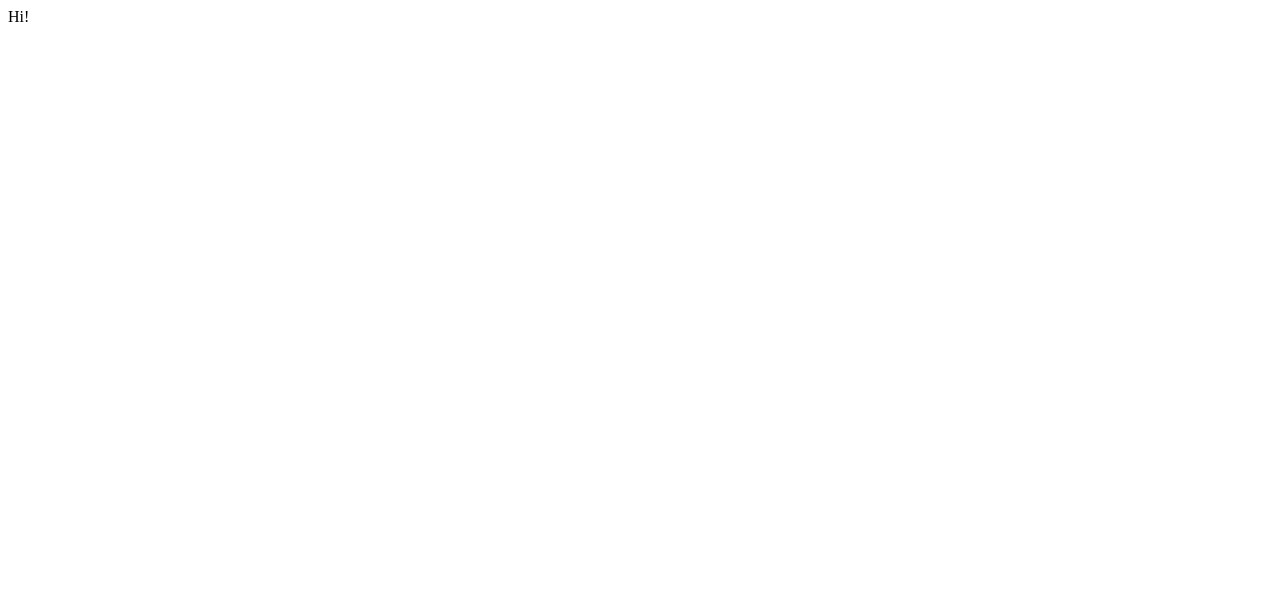
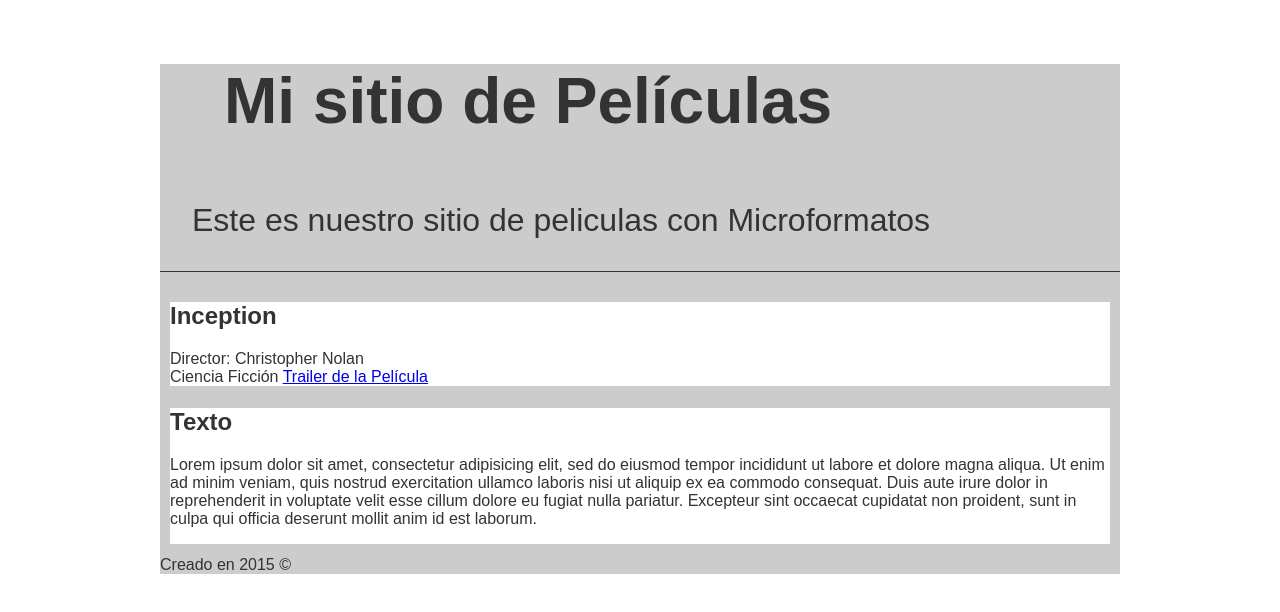
Before and after one commit to AndresRincon/unipiloto-apm3, a plain HTML site: page modulo_2/lab1/index.html in a window 1280 px wide. Drawn offline with Linux system fonts and the light colour scheme.

Commit message:
All Clase

```diff
--- a/modulo_2/lab1/css/principales.css
+++ b/modulo_2/lab1/css/principales.css
@@ -0,0 +1,77 @@
+@import url(https://fonts.googleapis.com/css?family=Shadows+Into+Light);
+body{
+	color: #333;
+	font-family: Arial, "Monaco", sans-serif;
+	font-size: 16px;
+}
+
+#container{
+	margin: 0 auto;
+	max-width: 960px;
+}
+
+#container header{
+	background: #CCC;
+	border-bottom: 1px solid;
+}
+
+#container header h1{
+	font-size: 4em;
+	margin: 1em;
+}
+
+#container header p{
+	font-size: 2em;
+	margin: 1em;
+}
+
+#container #content{
+	background: #CCC;
+	padding: 10px;
+}
+
+#container #content article{
+	background: #FFF;
+	border-bottom: 2px solid #CCC;
+}
+
+#container footer{
+	background: #CCC;
+}
+
+@media screen and (max-width: 960px){
+	/*body{display: none;}*/
+
+}
+@media screen and (max-width: 650px){
+	#container header{
+		background: #DDD;
+		border-bottom: 1px solid;
+		padding: 8px;
+		text-align: center;
+	}
+
+	#container header h1{
+		font-size: 4em;
+		margin: 1px;
+		color: red;
+
+	}
+
+#container header p{
+	color: blue;
+		font-size: 2em;
+		margin: 1em;
+	}
+
+}
+@media screen and (max-width: 360px){
+	#container header h1{
+		color: purple;
+		font-family: 'Shadows Into Light', cursive;
+	}
+}
+
+@media screen and (max-width: 320px){
+	#container header h1{color: orange;}
+}
--- a/modulo_2/lab1/index.html
+++ b/modulo_2/lab1/index.html
@@ -8,15 +8,35 @@
 	<title>Test RWD</title>
 </head>
 <body>
-<header>
-	Hi!
-</header>
-<section>
-	<article></article>
-</section>
-<footer>
-
-</footer>
-
+	<section id="container">
+		<header>
+			<h1>Mi sitio de Películas</h1>
+			<p>Este es nuestro sitio de peliculas con Microformatos</p>
+		</header>
+		<section id="content">
+			<article>
+				<div itemscope itemtype="http://schema.org/Movie">
+					<h2 itemprop="name">Inception</h2>
+					<div itemprop="director" itemscope="http://schema.org/Person">
+						Director: <span itemprop="director">Christopher Nolan</span>
+					</div>
+					<span itemtprop="genre">Ciencia Ficción</span>
+					<a href="#" itemprop="trailer">Trailer de la Película</a>
+				</div>
+			</article>
+			<article>
+				<h2>Texto</h2>
+				<p>Lorem ipsum dolor sit amet, consectetur adipisicing elit, sed do eiusmod
+				tempor incididunt ut labore et dolore magna aliqua. Ut enim ad minim veniam,
+				quis nostrud exercitation ullamco laboris nisi ut aliquip ex ea commodo
+				consequat. Duis aute irure dolor in reprehenderit in voluptate velit esse
+				cillum dolore eu fugiat nulla pariatur. Excepteur sint occaecat cupidatat non
+				proident, sunt in culpa qui officia deserunt mollit anim id est laborum.</p>
+			</article>
+		</section>
+		<footer>
+			Creado en 2015 &copy;
+		</footer>
+	</section>
 </body>
 </html>
```
